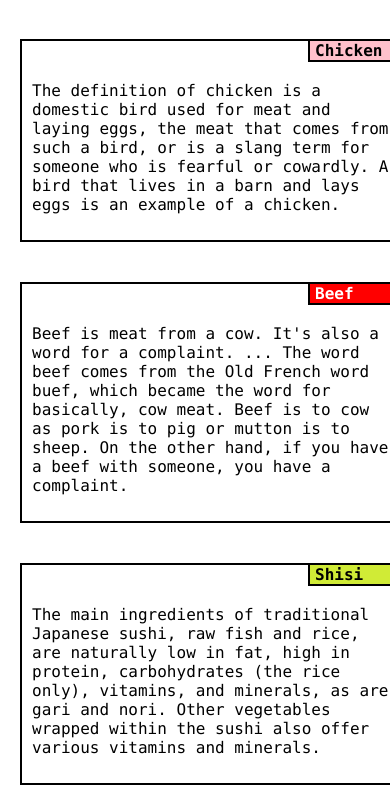
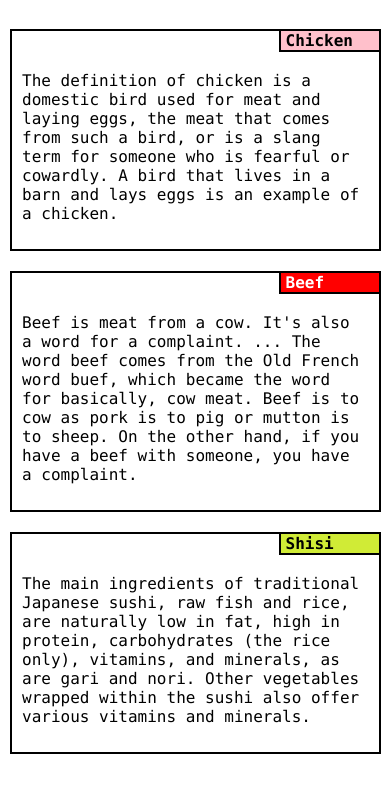
Before and after one commit to nageena88/Coursera-test, a plain HTML site: page module2-solution/index.html in a window 390 px wide. Shown: the part 62-867 px from the top of the page. After the commit the page ends 844 px from the top, so only its background shows below. Drawn offline with Linux system fonts and the light colour scheme.

Commit message:
modify some css

```diff
--- a/module2-solution/css/style.css
+++ b/module2-solution/css/style.css
@@ -53,7 +53,7 @@ div{
 @media (max-width: 767px)
 {
 	div{
-		width: 100%;
-		margin: 20px;
+		width: 95%;
+		margin: 10 auto;
 	}
 }
```
